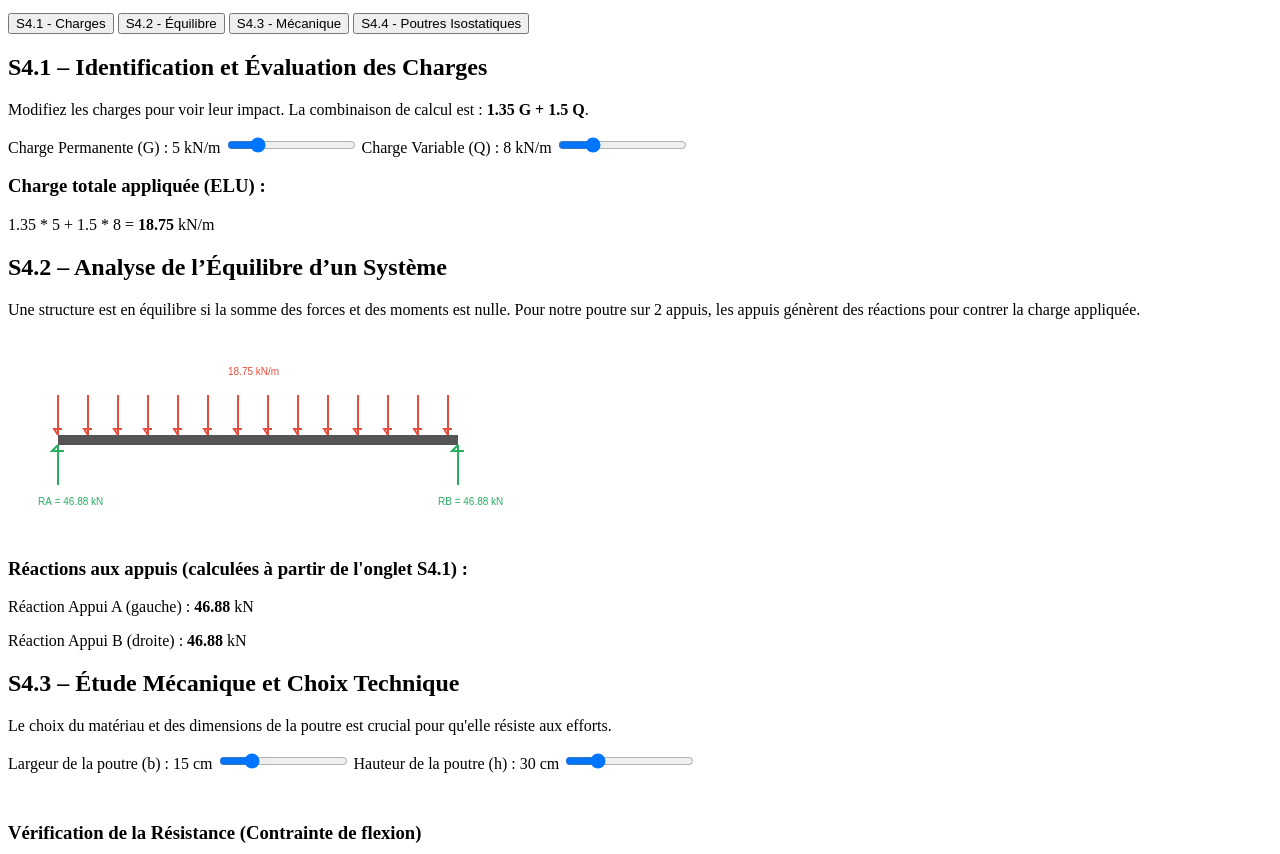
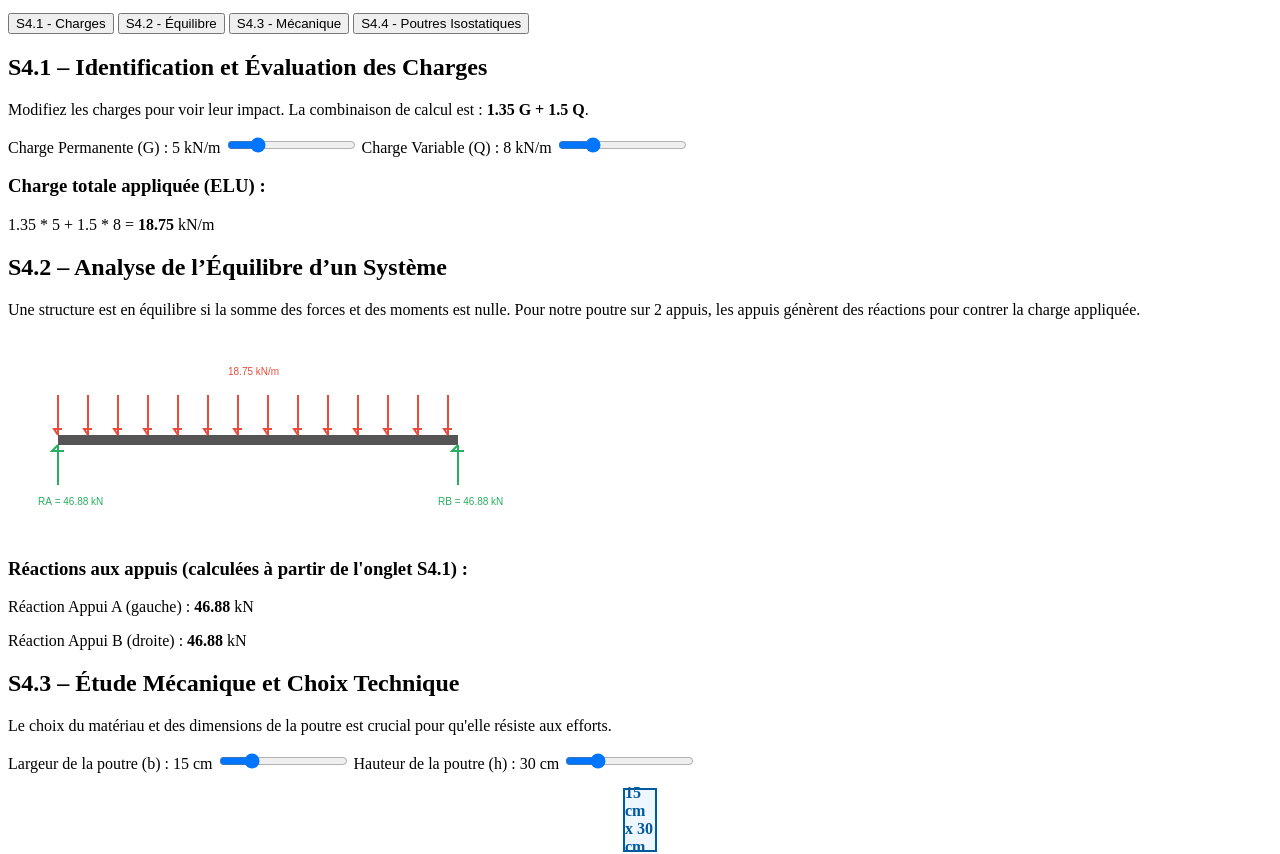
Before and after one commit to JPA31000/meca, a plain HTML site: page index.html in a window 1280 px wide. Shown: the part 101-955 px from the top of the page. Drawn offline with Linux system fonts and the light colour scheme.

Commit message:
Add visual beam section feedback

```diff
--- a/script.js
+++ b/script.js
@@ -31,6 +31,7 @@ document.addEventListener('DOMContentLoaded', () => {
     // Constantes
     const LONGUEUR_POUTRE = 5; // mètres
     const RESISTANCE_ACIER_ADM = 235; // MPa
+    const SECTION_SCALE = 2; // pixels par centimètre pour la visualisation
 
     // --- FONCTION PRINCIPALE DE MISE À JOUR (CALCULS) ---
     function mettreAJourToutesLesValeurs() {
@@ -56,8 +57,9 @@ document.addEventListener('DOMContentLoaded', () => {
         const h_cm = parseFloat(poutreHauteurInput.value);
         valeurLargeur.textContent = b_cm;
         valeurHauteur.textContent = h_cm;
-        sectionVisu.style.width = `${b_cm * 2}px`;
-        sectionVisu.style.height = `${h_cm * 1}px`;
+        sectionVisu.style.width = `${b_cm * SECTION_SCALE}px`;
+        sectionVisu.style.height = `${h_cm * SECTION_SCALE}px`;
+        sectionVisu.textContent = `${b_cm} cm x ${h_cm} cm`;
         const I_cm4 = (b_cm * Math.pow(h_cm, 3)) / 12;
         const M_max_kNm = (chargeTotale * Math.pow(LONGUEUR_POUTRE, 2)) / 8;
         const M_max_Nmm = M_max_kNm * 1e6;
--- a/style.css
+++ b/style.css
@@ -69,3 +69,16 @@
     list-style-type: '✔  ';
     padding-left: 20px;
 }
+
+/* Affichage visuel de la section rectangulaire */
+#sectionVisu {
+    margin: 15px auto;
+    border: 2px solid #005a9e;
+    background-color: #eef6ff;
+    display: flex;
+    align-items: center;
+    justify-content: center;
+    color: #005a9e;
+    font-weight: bold;
+    transition: width 0.2s ease, height 0.2s ease;
+}
```
